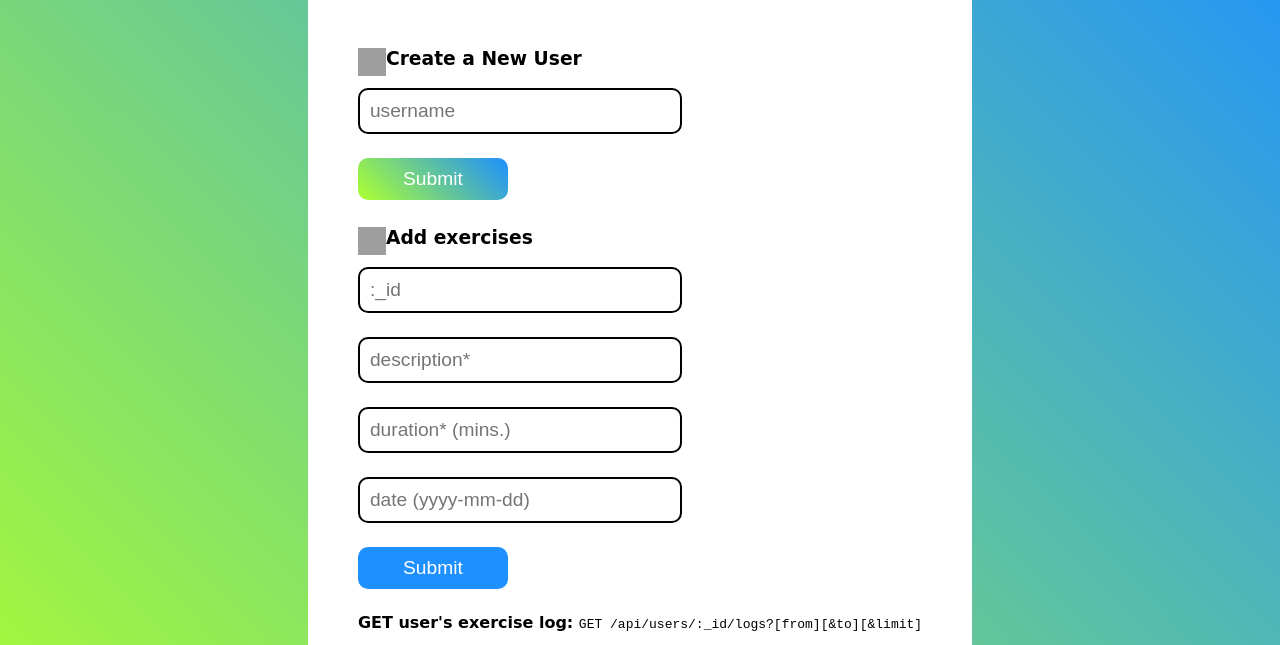
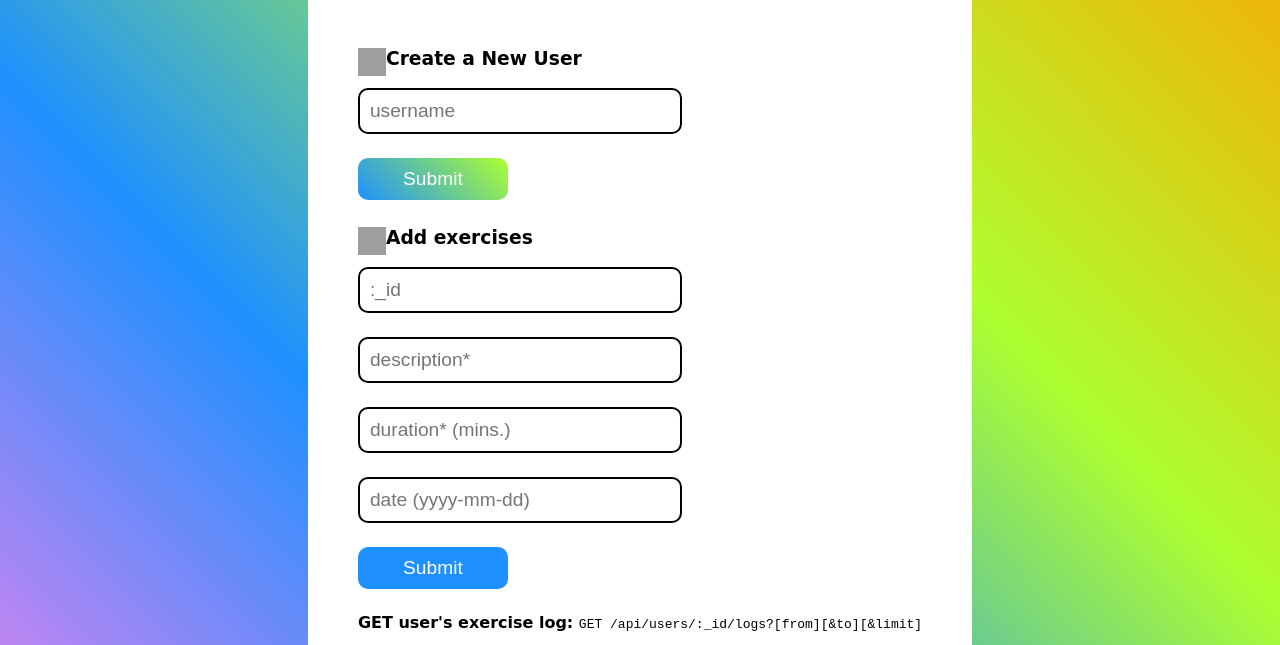
Before and after one commit to SouravM9/Project-Exercise-Tracker, a plain HTML site: page views/index.html in a window 1280 px wide. In both pictures the pointer is over the input 432 px from the left and 320 px from the top of the page. Shown: the part 141-786 px from the top of the page. Drawn offline with Linux system fonts and the light colour scheme; files that its build step writes are made by us from their sources; grey boxes are pictures that could not be loaded; a web font is replaced by a local one.

Commit message:
Styling changes & readme updated

```diff
--- a/public/style.css
+++ b/public/style.css
@@ -8,7 +8,7 @@ body {
   justify-content: center;
   align-items: center;
   /* height: 100vh; */
-  background: linear-gradient(45deg, greenyellow, dodgerblue);
+  background: linear-gradient(45deg, violet, dodgerblue, greenyellow, orange);
   font-family: "Sansita Swashed", cursive;
 }
 
@@ -69,7 +69,7 @@ input[type=submit] {
 }
 
 input[type=submit]:hover {
-  background: linear-gradient(45deg, greenyellow, dodgerblue);
+  background: linear-gradient(45deg,dodgerblue, greenyellow );
 }
 
 .center .inputbox span {
```
Also changed, not shown: README.md, 1 other file.
